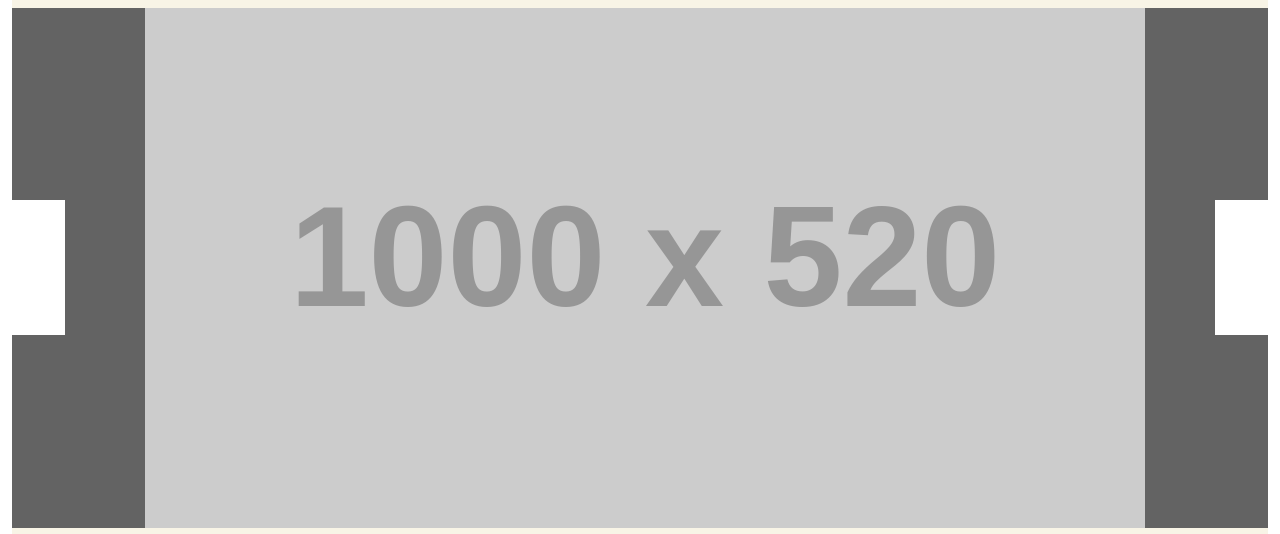
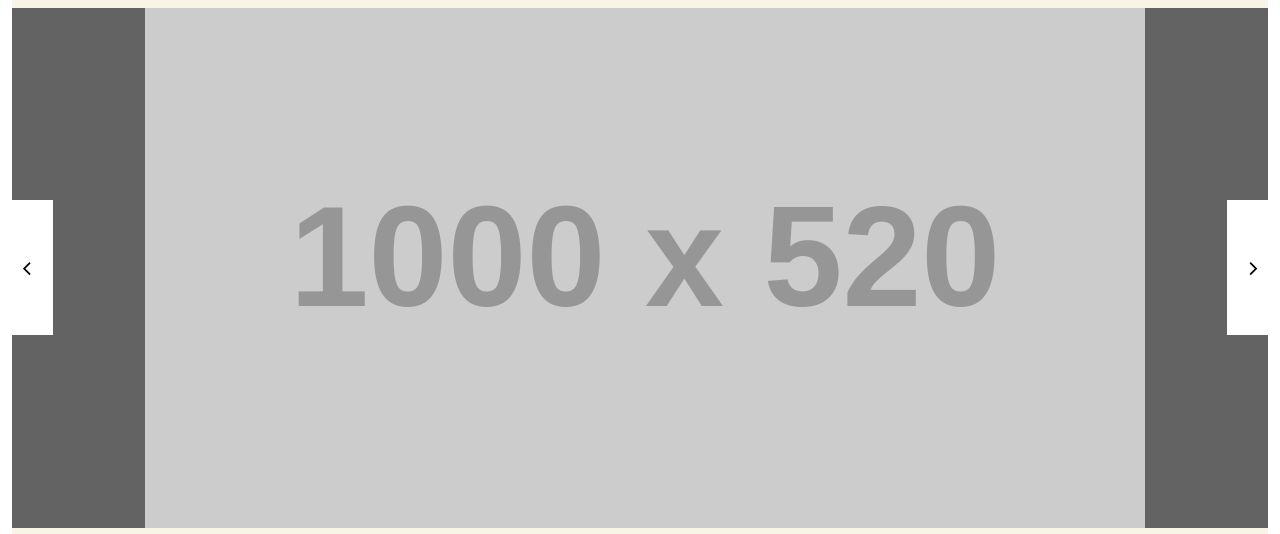
Before and after one commit to Minasokoni/coasties, a PHP site: page / in a window 1280 px wide. Shown: the part 184-718 px from the top of the page. Run offline with PHP 8.4, Linux system fonts and the light colour scheme; grey boxes labelled with a size stand in for pictures from a placeholder-image service; some libraries are stand-ins or nearby versions.

Commit message:
updated slider css

```diff
--- a/css/main.css
+++ b/css/main.css
@@ -245,14 +245,19 @@ ul {
 	height:135px;
 	background:#fff;
 	margin-top:-68px;
-	text-indent:-9999px;
+	text-align:center;
+	line-height:135px;
+	display:block;
+	text-decoration:none;
+	color:#000;
+	font-size:23px;
 }
 a.nav.prev {
-	left:0;
+	left:-12px;
 	top:50%;
 }
 a.nav.next {
-	right:0;
+	right:-12px;
 	top:50%;
 }
 
--- a/index.html
+++ b/index.html
@@ -63,8 +63,8 @@
 			</div>
 		  </li>
 		</ul>
-		<a href="#" data-direction="prev" class="nav prev">Previous</a>
-		<a href="#" data-direction="next" class="nav next">Next</a>
+		<a href="#" data-direction="prev" class="nav prev"><i class="icon-angle-left"></i></a>
+		<a href="#" data-direction="next" class="nav next"><i class="icon-angle-right"></i></a>
 	</div>
 
 		<div class="row">
```
Also changed, not shown: 1 other file.
